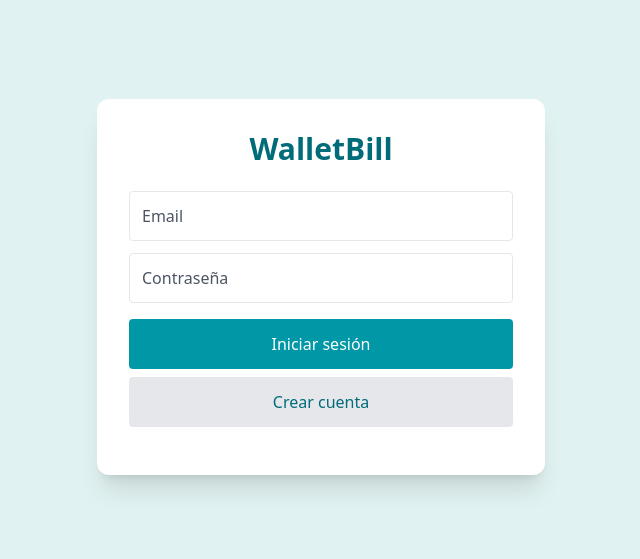
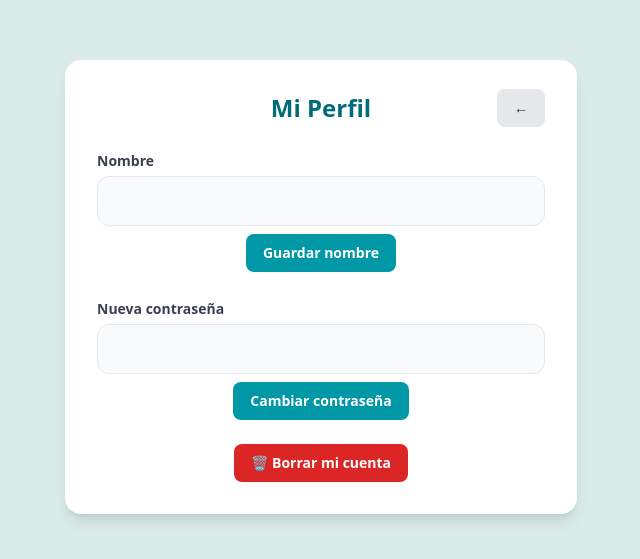
Before and after one commit to alfredoramosgarcia/walletbill, a React (Vite) app: page /perfil in a window 1280 px wide. Before the commit this address led to /login. Shown: the part 113-672 px from the top of the page, without its empty margins (319-959 px from the left). Built offline with nearby package versions, Linux system fonts and the light colour scheme; no server answers.

Commit message:
Profile name corrected 2

```diff
--- a/src/App.tsx
+++ b/src/App.tsx
@@ -66,6 +66,8 @@ export default function App() {
 										</ProtectedRoute>
 									}
 								/>
+
+								<Route path="/perfil" element={<Perfil />} />
 							</Route>
 
 							{/* ✅ Páginas CON header */}
@@ -77,7 +79,7 @@ export default function App() {
 								}
 							>
 								<Route path="/" element={<Dashboard />} />
-								<Route path="/perfil" element={<Perfil />} />
+
 							</Route>
 
 							{/* Redirección por defecto */}
--- a/src/components/header/HeaderDesktop.tsx
+++ b/src/components/header/HeaderDesktop.tsx
@@ -3,7 +3,8 @@ import DesktopMenu from "./DesktopMenu";
 import MesAnoSelector from "../../components/header/MesAnoSelector";
 import type { Perfil } from "../../types/Perfil";
 import { Link, useNavigate } from "react-router-dom";
-import { HomeIcon } from "@heroicons/react/24/solid";
+import { UserCircleIcon } from "@heroicons/react/24/solid";
+
 
 interface Props {
 	perfil: Perfil | null;
@@ -52,9 +53,10 @@ export default function HeaderDesktop({
 			</div>
 
 			<div className="flex items-center gap-3">
-				<Link to="/" className="p-1 rounded-lg hover:bg-[#0097A710] transition">
-					<HomeIcon className="w-6 h-6 text-[#006C7A]" />
+				<Link to="/perfil" className="p-2 rounded-lg hover:bg-[#0097A710] transition">
+					<UserCircleIcon className="w-7 h-7 text-[#006C7A]" />
 				</Link>
+
 
 				<span className="font-semibold text-lg text-[#006C7A]">
 					Bienvenido, {perfil?.nombre}
--- a/src/components/header/HeaderMobile.tsx
+++ b/src/components/header/HeaderMobile.tsx
@@ -2,7 +2,8 @@ import { Link, useNavigate } from "react-router-dom";
 import { supabase } from "../../supabase/client";
 import MesAnoSelector from "../../components/header/MesAnoSelector";
 import type { Perfil } from "../../types/Perfil";
-import { HomeIcon } from "@heroicons/react/24/solid";
+import { UserCircleIcon } from "@heroicons/react/24/solid";
+
 
 interface Props {
 	perfil: Perfil | null;
@@ -33,9 +34,10 @@ export default function HeaderMobile({
 	return (
 		<div className="md:hidden flex flex-col items-center pt-2 w-full">
 
-			<Link to="/" className="p-2 rounded-lg hover:bg-[#0097A710] transition">
-				<HomeIcon className="w-7 h-7 text-[#006C7A]" />
+			<Link to="/perfil" className="p-1 rounded-lg hover:bg-[#0097A710] transition">
+				<UserCircleIcon className="w-6 h-6 text-[#006C7A]" />
 			</Link>
+
 
 			{perfil && (
 				<div className="flex flex-col items-center gap-1 mb-2 mt-2">
--- a/src/pages/Evolucion/Evolucion.tsx
+++ b/src/pages/Evolucion/Evolucion.tsx
@@ -129,7 +129,7 @@ export default function Evolucion() {
 					onChange={(e) => setAño(Number(e.target.value))}
 					className="border rounded-lg px-3 py-2 shadow bg-white text-[#006C7A] font-semibold ml-4"
 				>
-					{Array.from({ length: 10 }).map((_, i) => (
+					{Array.from({ length: 8 }).map((_, i) => (
 						<option key={i} value={2025 + i}>
 							{2025 + i}
 						</option>
--- a/src/pages/Perfil.tsx
+++ b/src/pages/Perfil.tsx
@@ -1,241 +1,207 @@
-import { useEffect, useState, useRef } from "react";
+// src/pages/PerfilUsuario.tsx
+import { useEffect, useState } from "react";
 import { supabase } from "../supabase/client";
 import { useNavigate } from "react-router-dom";
+import Alert from "../components/alerts/Alert";
 
-export default function Perfil() {
+export default function PerfilUsuario() {
 	const navigate = useNavigate();
 
 	const [nombre, setNombre] = useState("");
-	const [avatar, setAvatar] = useState("");
-	const [showPasswordBox, setShowPasswordBox] = useState(false);
+	const [email, setEmail] = useState("");
+	const [newPass, setNewPass] = useState("");
 
-	// Password fields
-	const [oldPassword, setOldPassword] = useState("");
-	const [newPassword, setNewPassword] = useState("");
-	const [newPassword2, setNewPassword2] = useState("");
+	const [alert, setAlert] = useState("");     // ← Usamos tu Alert
+	const [error, setError] = useState("");
+	const [loading, setLoading] = useState(false);
 
-	// Input file
-	const fileInputRef = useRef<HTMLInputElement | null>(null);
+	// Modal confirmación eliminar cuenta
+	const [confirmDelete, setConfirmDelete] = useState(false);
 
 	useEffect(() => {
 		cargarPerfil();
 	}, []);
 
-	// ==============================
-	// CARGAR PERFIL
-	// ==============================
 	async function cargarPerfil() {
-		const user = (await supabase.auth.getUser()).data.user;
+		const { data: session } = await supabase.auth.getUser();
+		const user = session?.user;
 		if (!user) return;
 
-		const { data } = await supabase
+		setEmail(user.email ?? "");
+
+		const { data: perfil } = await supabase
 			.from("profiles")
 			.select("*")
-			.eq("id", user.id)   // <-- CORREGIDO (antes: user_id)
+			.eq("id", user.id)
 			.single();
 
-		if (data) {
-			setNombre(data.nombre || "");
-			setAvatar(data.avatar_url || "");
+		if (perfil) setNombre(perfil.nombre);
+	}
+
+	async function guardarNombre() {
+		setLoading(true);
+		setError("");
+
+		const { data: session } = await supabase.auth.getUser();
+		const user = session?.user;
+		if (!user) return;
+
+		const { error } = await supabase
+			.from("profiles")
+			.update({ nombre })
+			.eq("id", user.id);
+
+		setLoading(false);
+
+		if (error) setError("No se pudo actualizar el nombre.");
+		else setAlert("Nombre actualizado.");
+	}
+
+	async function cambiarPassword() {
+		setLoading(true);
+		setError("");
+
+		const { error } = await supabase.auth.updateUser({
+			password: newPass,
+		});
+
+		setLoading(false);
+
+		if (error) setError(error.message);
+		else setAlert("Contraseña actualizada.");
+	}
+
+	async function eliminarCuenta() {
+		setLoading(true);
+		setError("");
+
+		// Ejecutar función RPC delete_user
+		const { error } = await supabase.rpc("delete_user");
+
+		setLoading(false);
+
+		if (error) {
+			setError("Error eliminando cuenta.");
+			return;
 		}
+
+		// Mostrar alerta de éxito
+		setAlert("Cuenta eliminada correctamente.");
+
+		setTimeout(async () => {
+			await supabase.auth.signOut();
+		}, 1800); // NO navigate
+
 	}
 
 
-	// ==============================
-	// SUBIR AVATAR AL STORAGE
-	// ==============================
-	async function handleFileSelect(e: any) {
-		const file = e.target.files?.[0];
-		if (!file) return;
+	return (
+		<div className="min-h-screen flex items-center justify-center bg-[#D9ECEA] px-4">
 
-		const user = (await supabase.auth.getUser()).data.user;
-		if (!user) return;
+			{/* ALERTA GLOBAL */}
+			<Alert message={alert} onClose={() => setAlert("")} />
 
-		const ext = file.name.split(".").pop();
-		const fileName = `${user.id}.${ext}`;
-		const filePath = `avatars/${fileName}`;
+			<div className="bg-white rounded-2xl shadow-lg p-8 w-full max-w-lg">
 
-		// Subir archivo
-		const { error: uploadError } = await supabase.storage
-			.from("avatars")
-			.upload(filePath, file, { upsert: true });
-
-		if (uploadError) {
-			console.log(uploadError);
-			alert("Error al subir la imagen");
-			return;
-		}
-
-		// Obtener URL pública
-		const { data: publicUrl } = supabase.storage
-			.from("avatars")
-			.getPublicUrl(filePath);
-
-		if (!publicUrl) {
-			alert("Error al obtener URL pública");
-			return;
-		}
-
-		setAvatar(publicUrl.publicUrl);
-	}
-
-	// ==============================
-	// GUARDAR PERFIL
-	// ==============================
-	async function guardarPerfil() {
-		const { data: userData } = await supabase.auth.getUser();
-		const user = userData?.user;
-
-		if (!user) return alert("No hay usuario autenticado");
-
-		const { error } = await supabase
-			.from("profiles")
-			.upsert(
-				{
-					id: user.id,       // 👈 CORRECTO: la PK es id
-					nombre,
-					avatar_url: avatar,
-				},
-				{ onConflict: "id" } // 👈 CORRECTO
-			);
-
-		if (error) {
-			console.log(error);
-			alert("Error al guardar el perfil");
-			return;
-		}
-
-		navigate("/");
-	}
-
-
-	// ==============================
-	// CAMBIO DE CONTRASEÑA
-	// ==============================
-	async function cambiarPassword() {
-		if (!oldPassword || !newPassword || !newPassword2) {
-			return alert("Rellena todos los campos");
-		}
-
-		if (newPassword !== newPassword2) {
-			return alert("Las contraseñas nuevas no coinciden");
-		}
-
-		const user = (await supabase.auth.getUser()).data.user;
-		if (!user) return;
-
-		// Verificar contraseña antigua
-		const { error: signInError } = await supabase.auth.signInWithPassword({
-			email: user.email!,
-			password: oldPassword,
-		});
-
-		if (signInError) {
-			return alert("La contraseña actual no es correcta");
-		}
-
-		// Actualizar contraseña
-		const { error } = await supabase.auth.updateUser({
-			password: newPassword,
-		});
-
-		if (error) alert(error.message);
-		else alert("Contraseña cambiada correctamente ✔️");
-	}
-
-	return (
-		<div className="min-h-screen bg-[#E0F2F1] p-6">
-			<button
-				onClick={() => navigate(-1)}
-				className="mb-4 px-4 py-2 bg-gray-300 rounded"
-			>
-				⬅ Volver
-			</button>
-
-			<h1 className="text-2xl font-bold text-[#006C7A] mb-6">Editar Perfil</h1>
-
-			<div className="bg-white p-4 rounded-xl shadow space-y-4">
-
-				{/* AVATAR */}
-				<div className="flex flex-col items-center gap-2">
-					<img
-						src={avatar || "/icono.png"}
-						className="w-28 h-28 rounded-full object-cover border cursor-pointer hover:scale-105 transition"
-						onClick={() => fileInputRef.current?.click()}
-					/>
-					<p className="text-sm text-gray-600">Toca la imagen para cambiarla</p>
-
-					<input
-						type="file"
-						accept="image/*"
-						ref={fileInputRef}
-						className="hidden"
-						onChange={handleFileSelect}
-					/>
+				{/* Título centrado + volver */}
+				<div className="relative flex items-center justify-center mb-6">
+					<h1 className="text-2xl font-bold text-[#006C7A] text-center">
+						Mi Perfil
+					</h1>
+					<button
+						onClick={() => navigate(-1)}
+						className="absolute right-0 px-4 py-2 bg-gray-200 text-gray-800 rounded-lg text-sm font-semibold hover:bg-gray-300 transition"
+					>
+						←
+					</button>
 				</div>
 
-				{/* NOMBRE */}
-				<input
-					className="w-full p-3 border rounded"
-					placeholder="Nombre"
-					value={nombre}
-					onChange={(e) => setNombre(e.target.value)}
-				/>
+				{/* Error local */}
+				{error && (
+					<div className="mb-3 p-3 bg-red-100 border border-red-300 text-red-700 rounded text-center text-sm">
+						{error}
+					</div>
+				)}
 
-				<button
-					onClick={guardarPerfil}
-					className="w-full bg-[#0097A7] text-white p-3 rounded"
-				>
-					Guardar Perfil
-				</button>
+				{/* Formulario */}
+				<div className="space-y-6">
 
-				{/* CAMBIO CONTRASEÑA */}
-				<div className="mt-4">
-					<button
-						onClick={() => setShowPasswordBox(!showPasswordBox)}
-						className="text-sm text-[#006C7A] underline"
-					>
-						🔐 Cambiar contraseña
-					</button>
+					{/* Nombre */}
+					<div>
+						<label className="text-sm font-semibold text-gray-700">Nombre</label>
+						<input
+							className="w-full mt-1 p-3 rounded-xl border bg-gray-50"
+							type="text"
+							value={nombre}
+							onChange={(e) => setNombre(e.target.value)}
+						/>
+						<button
+							onClick={guardarNombre}
+							className="mt-2 px-4 py-2 bg-[#0097A7] text-white rounded-lg text-sm font-semibold hover:bg-[#008190] transition mx-auto block"
+						>
+							Guardar nombre
+						</button>
+					</div>
 
-					{showPasswordBox && (
-						<div className="mt-3 bg-gray-50 border rounded-lg p-4 space-y-3">
+					{/* Contraseña */}
+					<div>
+						<label className="text-sm font-semibold text-gray-700">Nueva contraseña</label>
+						<input
+							className="w-full mt-1 p-3 rounded-xl border bg-gray-50"
+							type="password"
+							value={newPass}
+							onChange={(e) => setNewPass(e.target.value)}
+						/>
+						<button
+							onClick={cambiarPassword}
+							className="mt-2 px-4 py-2 bg-[#0097A7] text-white rounded-lg text-sm font-semibold hover:bg-[#008190] transition mx-auto block"
+						>
+							Cambiar contraseña
+						</button>
+					</div>
 
-							<input
-								type="password"
-								className="w-full p-3 border rounded"
-								placeholder="Contraseña actual"
-								value={oldPassword}
-								onChange={(e) => setOldPassword(e.target.value)}
-							/>
+					{/* Borrar cuenta */}
+					<div className="text-center">
+						<button
+							onClick={() => setConfirmDelete(true)}
+							className="px-4 py-2 bg-red-600 text-white rounded-lg text-sm font-semibold hover:bg-red-700 transition"
+						>
+							🗑️ Borrar mi cuenta
+						</button>
+					</div>
+				</div>
+			</div>
 
-							<input
-								type="password"
-								className="w-full p-3 border rounded"
-								placeholder="Nueva contraseña"
-								value={newPassword}
-								onChange={(e) => setNewPassword(e.target.value)}
-							/>
+			{/* MODAL CONFIRMACIÓN ELIMINACIÓN */}
+			{confirmDelete && (
+				<div className="fixed inset-0 bg-black/40 flex items-center justify-center z-50">
+					<div className="bg-white p-6 rounded-xl shadow-lg w-full max-w-sm text-center">
+						<h2 className="text-lg font-semibold text-gray-800 mb-4">
+							¿Eliminar tu cuenta?
+						</h2>
+						<p className="text-gray-600 mb-6 text-sm">
+							Esta acción no se puede deshacer.
+						</p>
 
-							<input
-								type="password"
-								className="w-full p-3 border rounded"
-								placeholder="Repetir nueva contraseña"
-								value={newPassword2}
-								onChange={(e) => setNewPassword2(e.target.value)}
-							/>
+						<div className="flex justify-center gap-4">
+							<button
+								onClick={() => setConfirmDelete(false)}
+								className="px-4 py-2 bg-gray-200 rounded-lg hover:bg-gray-300"
+							>
+								Cancelar
+							</button>
 
 							<button
-								onClick={cambiarPassword}
-								className="w-full bg-red-500 text-white p-3 rounded"
+								onClick={eliminarCuenta}
+								className="px-4 py-2 bg-red-600 text-white rounded-lg hover:bg-red-700"
 							>
-								Confirmar Cambio
+								Eliminar
 							</button>
 						</div>
-					)}
+					</div>
 				</div>
+			)}
 
-			</div>
 		</div>
 	);
 }
```
